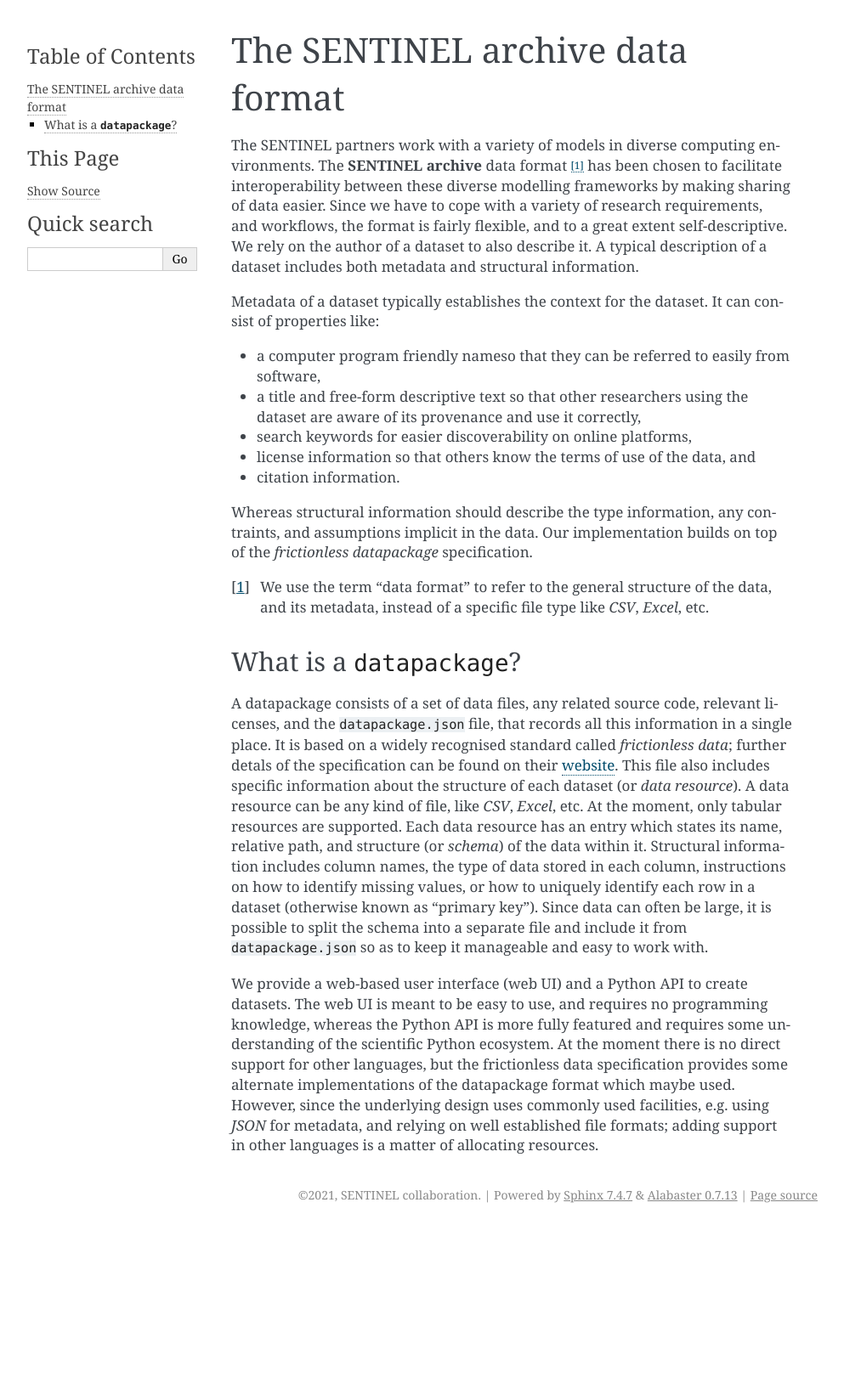
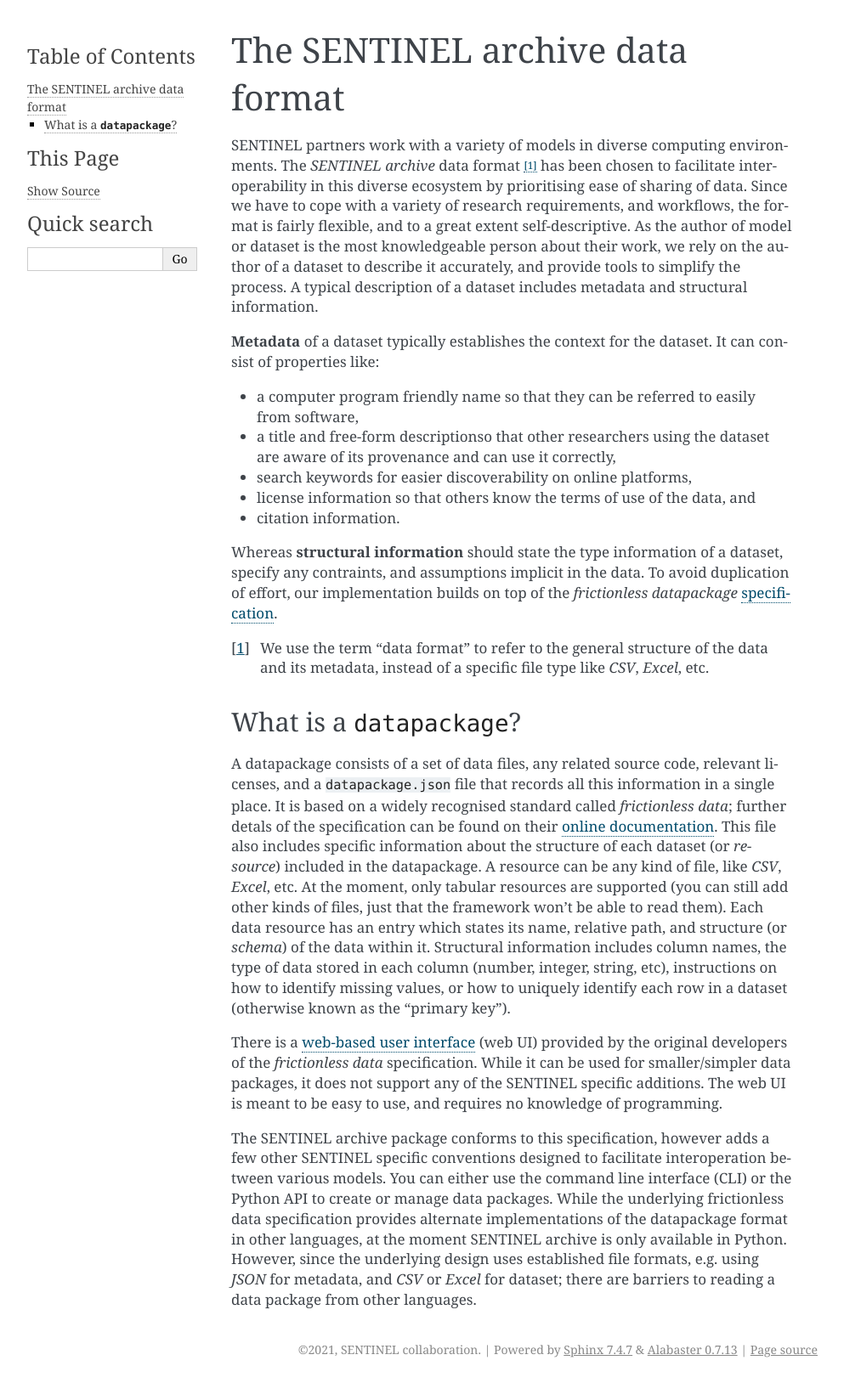
Before and after one commit to sentinel-energy/friendly_data, a Sphinx documentation site: the page built from doc/overview.rst, in a window 1280 px wide. Shown: the whole page at 85% size, without its empty margins (148-1141 px from the left). Built offline with Sphinx 7.4.7, drawn with Linux system fonts in a browser that asks for light colours; pages that are not in the unit, such as notebooks, are missing from menus; before the commit the page ends 1446 px from its top, so only the background shows below that.

Commit message:
doc/overview.rst: update data format overview

```diff
--- a/doc/overview.rst
+++ b/doc/overview.rst
@@ -1,69 +1,76 @@
 The SENTINEL archive data format
 --------------------------------
 
-The SENTINEL partners work with a variety of models in diverse
-computing environments.  The **SENTINEL archive** data format [#]_ has
-been chosen to facilitate interoperability between these diverse
-modelling frameworks by making sharing of data easier.  Since we have
-to cope with a variety of research requirements, and workflows, the
-format is fairly flexible, and to a great extent self-descriptive.  We
-rely on the author of a dataset to also describe it.  A typical
-description of a dataset includes both metadata and structural
-information.
+SENTINEL partners work with a variety of models in diverse computing
+environments.  The *SENTINEL archive* data format [#]_ has been chosen
+to facilitate interoperability in this diverse ecosystem by
+prioritising ease of sharing of data.  Since we have to cope with a
+variety of research requirements, and workflows, the format is fairly
+flexible, and to a great extent self-descriptive.  As the author of
+model or dataset is the most knowledgeable person about their work, we
+rely on the author of a dataset to describe it accurately, and provide
+tools to simplify the process.  A typical description of a dataset
+includes metadata and structural information.
 
-Metadata of a dataset typically establishes the context for the
+**Metadata** of a dataset typically establishes the context for the
 dataset.  It can consist of properties like:
 
-- a computer program friendly nameso that they can be referred to
+- a computer program friendly name so that they can be referred to
   easily from software,
-- a title and free-form descriptive text so that other researchers
-  using the dataset are aware of its provenance and use it correctly,
+- a title and free-form descriptionso that other researchers using the
+  dataset are aware of its provenance and can use it correctly,
 - search keywords for easier discoverability on online platforms,
 - license information so that others know the terms of use of the
   data, and
 - citation information.
 
-Whereas structural information should describe the type information,
-any contraints, and assumptions implicit in the data.  Our
-implementation builds on top of the *frictionless datapackage*
-specification.
+Whereas **structural information** should state the type information
+of a dataset, specify any contraints, and assumptions implicit in the
+data.  To avoid duplication of effort, our implementation builds on
+top of the *frictionless datapackage* specification_.
 
 .. [#] We use the term "data format" to refer to the general structure
-       of the data, and its metadata, instead of a specific file type
+       of the data and its metadata, instead of a specific file type
        like *CSV*, *Excel*, etc.
 
+.. _specification: https://frictionlessdata.io/
 
 What is a ``datapackage``?
 ++++++++++++++++++++++++++
 
 A datapackage consists of a set of data files, any related source
-code, relevant licenses, and the ``datapackage.json`` file, that
-records all this information in a single place.  It is based on a
-widely recognised standard called *frictionless data*; further detals
-of the specification can be found on their website_.  This file also
-includes specific information about the structure of each dataset (or
-*data resource*).  A data resource can be any kind of file, like
-*CSV*, *Excel*, etc.  At the moment, only tabular resources are
-supported.  Each data resource has an entry which states its name,
-relative path, and structure (or *schema*) of the data within it.
-Structural information includes column names, the type of data stored
-in each column, instructions on how to identify missing values, or how
-to uniquely identify each row in a dataset (otherwise known as
-"primary key").  Since data can often be large, it is possible to
-split the schema into a separate file and include it from
-``datapackage.json`` so as to keep it manageable and easy to work
-with.
+code, relevant licenses, and a ``datapackage.json`` file that records
+all this information in a single place.  It is based on a widely
+recognised standard called *frictionless data*; further detals of the
+specification can be found on their `online documentation`_.  This
+file also includes specific information about the structure of each
+dataset (or *resource*) included in the datapackage.  A resource can
+be any kind of file, like *CSV*, *Excel*, etc.  At the moment, only
+tabular resources are supported (you can still add other kinds of
+files, just that the framework won't be able to read them).  Each data
+resource has an entry which states its name, relative path, and
+structure (or *schema*) of the data within it.  Structural information
+includes column names, the type of data stored in each column (number,
+integer, string, etc), instructions on how to identify missing values,
+or how to uniquely identify each row in a dataset (otherwise known as
+the "primary key").
 
-We provide a web-based user interface (web UI) and a Python API to
-create datasets.  The web UI is meant to be easy to use, and requires
-no programming knowledge, whereas the Python API is more fully
-featured and requires some understanding of the scientific Python
-ecosystem.  At the moment there is no direct support for other
-languages, but the frictionless data specification provides some
-alternate implementations of the datapackage format which maybe used.
-However, since the underlying design uses commonly used facilities,
-e.g. using *JSON* for metadata, and relying on well established file
-formats; adding support in other languages is a matter of allocating
-resources.
+There is a `web-based user interface`_ (web UI) provided by the
+original developers of the *frictionless data* specification.  While
+it can be used for smaller/simpler data packages, it does not support
+any of the SENTINEL specific additions.  The web UI is meant to be
+easy to use, and requires no knowledge of programming.
 
-.. _website: https://specs.frictionlessdata.io/
+The SENTINEL archive package conforms to this specification, however
+adds a few other SENTINEL specific conventions designed to facilitate
+interoperation between various models.  You can either use the command
+line interface (CLI) or the Python API to create or manage data
+packages.  While the underlying frictionless data specification
+provides alternate implementations of the datapackage format in other
+languages, at the moment SENTINEL archive is only available in Python.
+However, since the underlying design uses established file formats,
+e.g. using *JSON* for metadata, and *CSV* or *Excel* for dataset;
+there are barriers to reading a data package from other languages.
+
+.. _`online documentation`: https://specs.frictionlessdata.io/
+.. _`web-based user interface`: https://create.frictionlessdata.io/
```
Also changed, not shown: doc/index.rst (+7 -8 lines).
